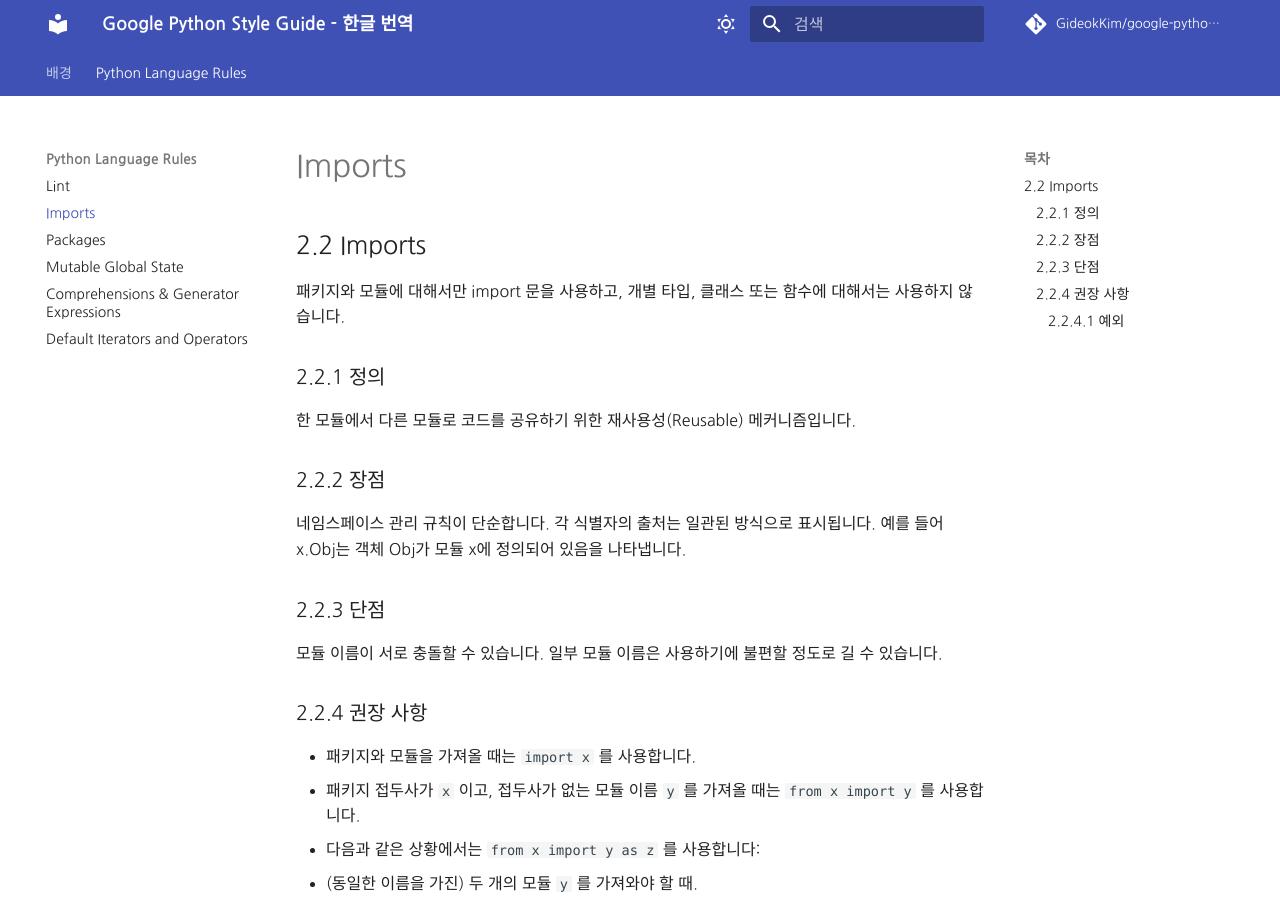
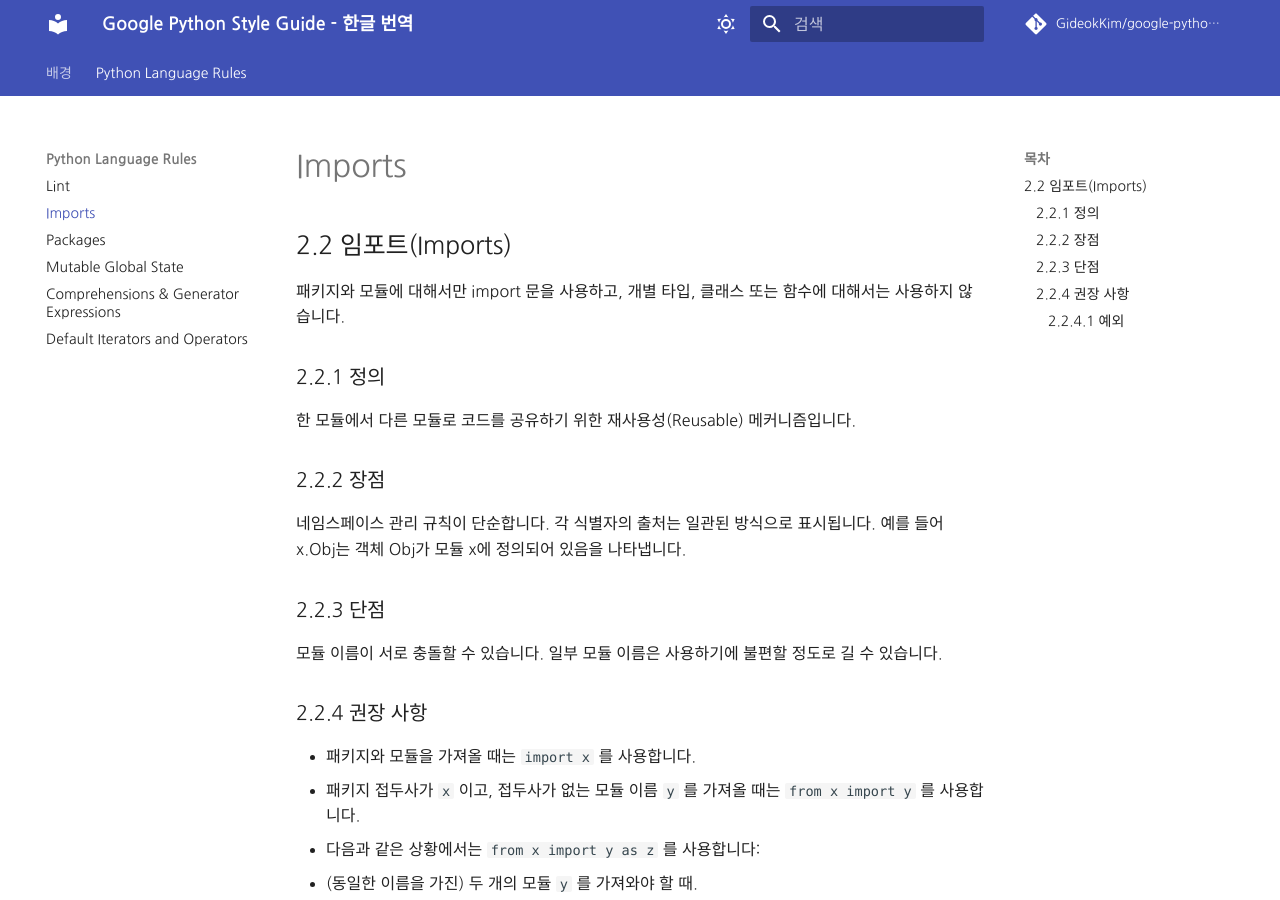
Before and after one commit to Yoonsoyoung02/google-python-style-guide-kr, an MkDocs documentation site: the page built from google python style guide/imports.md, in a window 1280 px wide and 900 px high. Built offline with MkDocs 1.6.1 and Material for MkDocs 9.7.7, drawn with Linux system fonts in a browser that asks for light colours; some web fonts are replaced; comment, search, counter and statistics services are not loaded.

Commit message:
Update imports.md

```diff
--- a/google python style guide/imports.md
+++ b/google python style guide/imports.md
@@ -1,4 +1,4 @@
-## 2.2 Imports
+## 2.2 임포트(Imports)
 
 패키지와 모듈에 대해서만 import 문을 사용하고, 개별 타입, 클래스 또는 함수에 대해서는 사용하지 않습니다.
 
```
